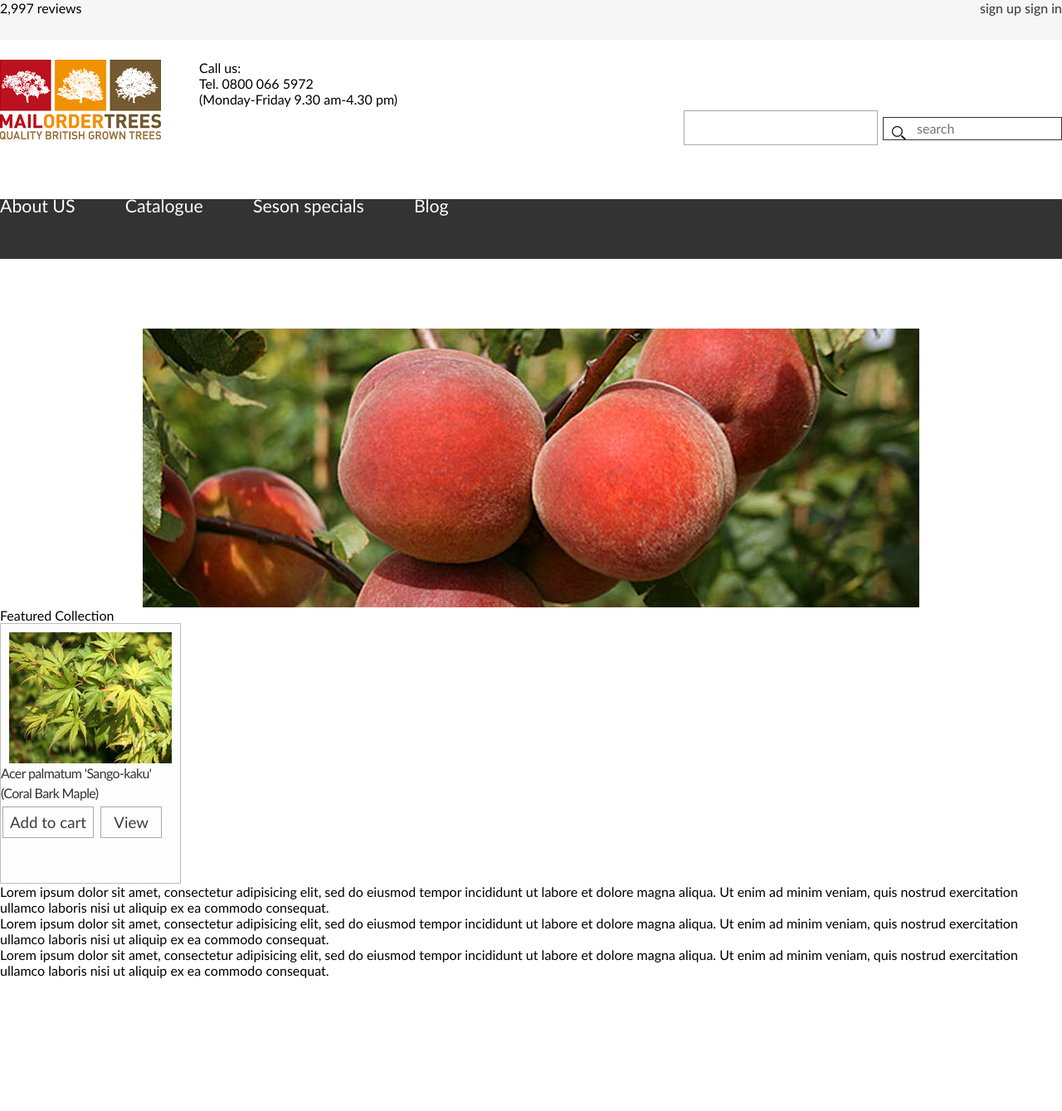
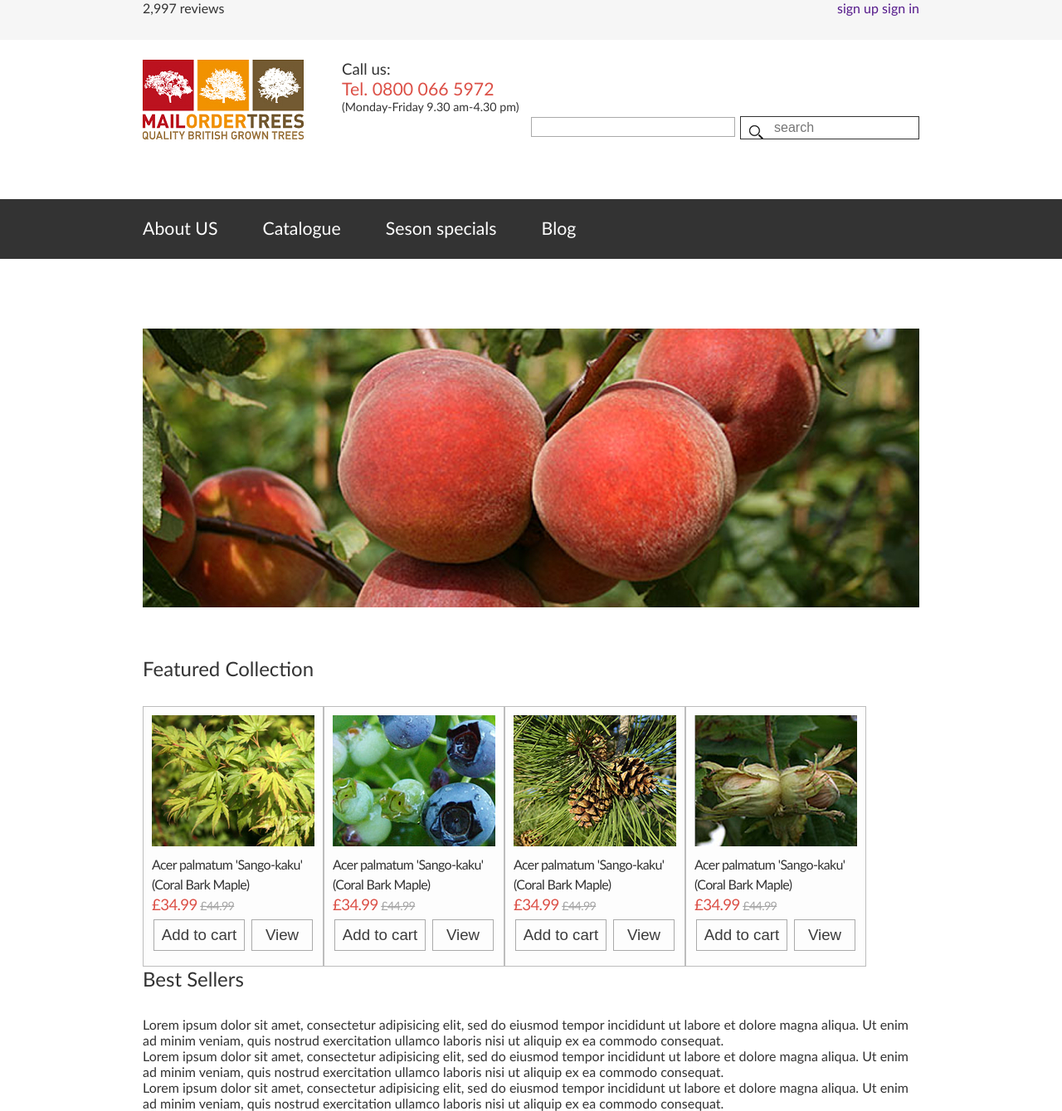
Before and after one commit to KonstantinMirror/UI_task_2, a plain HTML site: page index.html in a window 1280 px wide. Shown: the whole page at 83% size. Before the commit the page ends 1179 px from the top, so only its background shows below. Drawn offline with Linux system fonts and the light colour scheme.

Commit message:
add image

```diff
--- a/index.html
+++ b/index.html
@@ -23,10 +23,10 @@
 				<div class="bottom-head contener-width">
 					<div class="header-image top-head-left">
 					</div>
-					<div>
-						<p>Call us:</p>
-						<p>Tel. 0800 066 5972</p>
-						<p>(Monday-Friday 9.30 am-4.30 pm)</p>
+					<div >
+						<p class="font-type2" >Call us:</p>
+						<p class="font-red font-type3">Tel. 0800 066 5972</p>
+						<p class="font-type1">(Monday-Friday 9.30 am-4.30 pm)</p>
 					</div>
 					<div class="top-head-right">
 						<input type="buttom">
@@ -34,19 +34,22 @@
 					</div>
 				</div>
 			</header>
-			<nav>
-				<div class="contener-width">
-					<a href=#>About US</a>
-					<a href=#>Catalogue</a>
-					<a href=#>Seson specials</a>
-					<a href=#>Blog</a>
-				</div>
+			<nav class="navigation">
+				<ul class="contener-width">
+				    <li><a class="active" href="#about">About US</a></li>
+ 				    <li><a href="#catalogues">Catalogue</a></li>
+ 				    <li><a href="#seson_specials">Seson specials</a></li>
+  					<li><a href="#blog">Blog</a></li>
+				</ul>
 			</nav>
 			<section>
 				<div class="contener-width">
 					<div class="banner-image">
 					</div>
-					<p>Featured Collection</p>
+					<div class="list-header font-type24">
+						<p>Featured Collection</p>
+					</div>
+
 					<div class="container">
 						<div class="container-image">
 							<img src="image/Acer-palmatum-Sangokaku.jpg">
@@ -54,17 +57,80 @@
 						<div class="description">
 							<p>Acer palmatum 'Sango-kaku'</p>
 							<p>(Coral Bark Maple)</p>
+							<p>
+								<span class="font-type2 font-red">£34.99</span>
+								<span class="font-type1 font-gray">£44.99</span>
+							</p>
+							<div>
+								<input class="buttom-card" type="buttom" value="Add to cart">
+								<input class="buttom-view" type="buttom" value="View">
+							</div>
 						</div>
-						<div>
-							<input class="buttom-card" type="buttom" value="Add to cart">
-							<input class="buttom-view" type="buttom" value="View">
+					</div>
+
+					<div class="container">
+						<div class="container-image">
+							<img src="image/top-blueberries.jpg">
 						</div>
+						<div class="description">
+							<p>Acer palmatum 'Sango-kaku'</p>
+							<p>(Coral Bark Maple)</p>
+							<p>
+								<span class="font-type2 font-red">£34.99</span>
+								<span class="font-type1 font-gray">£44.99</span>
+							</p>
+							<div>
+								<input class="buttom-card" type="buttom" value="Add to cart">
+								<input class="buttom-view" type="buttom" value="View">
+							</div>
+						</div>
+					</div>
 
+					<div class="container">
+						<div class="container-image">
+							<img src="image/scots-pine.jpg">
+						</div>
+						<div class="description">
+							<p>Acer palmatum 'Sango-kaku'</p>
+							<p>(Coral Bark Maple)</p>
+							<p>
+								<span class="font-type2 font-red">£34.99</span>
+								<span class="font-type1 font-gray">£44.99</span>
+							</p>
+							<div>
+								<input class="buttom-card" type="buttom" value="Add to cart">
+								<input class="buttom-view" type="buttom" value="View">
+							</div>
+						</div>
 					</div>
+
+					<div class="container">
+						<div class="container-image">
+							<img src="image/hazelnut-tree.jpg">
+						</div>
+						<div class="description">
+							<p>Acer palmatum 'Sango-kaku'</p>
+							<p>(Coral Bark Maple)</p>
+							<p>
+								<span class="font-type2 font-red">£34.99</span>
+								<span class="font-type1 font-gray">£44.99</span>
+							</p>
+							<div>
+								<input class="buttom-card" type="buttom" value="Add to cart">
+								<input class="buttom-view" type="buttom" value="View">
+							</div>
+						</div>
+					</div>
+
+					<div class="list-header font-type24">
+						<p>Best Sellers</p>
+					</div>
+
+
 
 				</div>
 			</section>
-			<div>
+			<div class="contener-width">
 				<div>
 					Lorem ipsum dolor sit amet, consectetur adipisicing elit, sed do eiusmod tempor incididunt ut labore et dolore magna aliqua. Ut enim ad minim veniam, quis nostrud exercitation ullamco laboris nisi ut aliquip ex ea commodo consequat.
 				</div>
--- a/style/style.css
+++ b/style/style.css
@@ -1,13 +1,56 @@
 *{
 	margin: 0;
 	padding: 0;
+
+}
+
+body{
+	text-align: left;
+	font-weight: 400;
 	font-family: 'Trebuchet MS';
+	color: #333333;
 }
 
 .contener-width{
-	width: 1280px;
+	width: 936px;
 	margin: auto;
+	clear: left;
 }
+
+
+
+.font-red{
+	color: #dc5047;
+}
+
+.font-gray{
+	color: #a5a5a5;
+	text-decoration: line-through;
+}
+
+
+.font-type1{
+	font-size: 14.3px;
+}
+
+
+.font-type2{
+
+	font-size: 18.7px;
+}
+
+
+.font-type3{
+	font-size: 21.3px;
+}
+
+.font-type24{
+	font-size: 24px;
+}
+
+
+
+
 
 .top-head{
 	background-color: #f6f6f6;
@@ -15,14 +58,11 @@
 }
 
 .top-head a{
-	color: #333333;
 	font-size: 16px;
-	font-weight: 400;
+
 	line-height: 13px;
-	text-align: left;
 	display: inline-block;
 	text-decoration: none;
-
 }
 
 .top-head-left{
@@ -39,6 +79,9 @@
 
 }
 
+
+
+
 .header-image{
 	background-image: url("../image/logo.jpg");
 	width: 194px;
@@ -47,13 +90,58 @@
 }
 
 
+.navigation{
+	background-color: #333333;
+}
+
+.navigation ul {
+    list-style-type: none;
+    overflow: hidden;
+    display: block;
+}
+
+.navigation ul li {
+    float: left;
+}
+
+.navigation ul li a {
+	color: #fefefe;
+	font-size: 21.3px;
+	font-weight: 400;
+	text-decoration: none;
+    display: block;
+    text-align: left;
+    padding-top: 22px;
+    padding-right: 54px;
+    box-sizing:border-box;
+    height: 72px;
+
+}
+
+.navigation ul li a:hover {
+    background-color: #111;
+}
+
+
+
+
+
+
 .banner-image{
 
 	width: 936px;
 	height: 336px;
 	background-image: url("../image/banner_picture.jpg");
+	background-repeat: no-repeat;
 	margin: auto;
 	margin-top: 84px;
+}
+
+.list-header{
+
+	margin-top: 59px;
+	margin-bottom: 31px;
+	clear: left;
 }
 
 .container{
@@ -63,6 +151,8 @@
 	background-color: rgba(175, 175, 175, 0.03);
 	width: 216px;
 	height: 312px;
+	float: left;
+	//margin-right: 24px;
 }
 
 .container-image img{
@@ -74,17 +164,18 @@
 .buttom-view{
 	width: 72px;
 	height: 36px;
+	float: right;
 }
 
 .buttom-card{
 	width: 108px;
 	height: 36px;
+	float: left;
 }
 
 .description{
-	color: #333333;
 	font-size: 16px;
-	font-weight: 400;
+	padding: 10px;
 	letter-spacing: -0.64px;
 	line-height: 24px;
 	text-align: left;
@@ -94,8 +185,6 @@
 input[type=buttom]{
 	color: #3c3c3c;
 	font-size: 18.7px;
-	font-weight: 400;
-	line-height: 40px;
 	text-align: center;
     text-decoration: none;
     margin: 4px 2px;
@@ -124,20 +213,3 @@ input[type=text]{
     -webkit-transition: width 0.4s ease-in-out;
     transition: width 0.4s ease-in-out;
 }
-
-
-nav{
-	background-color: #333333;
-	height: 72px;;
-}
-
- nav a{
-	display: inline-block;
-	margin-right: 56px;
-	color: #fefefe;
-	font-size: 21.3px;
-	font-weight: 400;
-	line-height: 13px;
-	text-align: left;
-	text-decoration: none;
- }
```
Also changed, not shown: image/Arbutus-unedo-Fruit.jpg (added), image/Medlar-nottingham-fruit.jpg (added), image/Plum-Victoria.jpg (added), image/Syringa-louis-spaeth2.jpg (added), image/banner picture.jpg (added), image/hazelnut-tree.jpg (added), image/scots-pine.jpg (added), image/top-blueberries.jpg (added).
